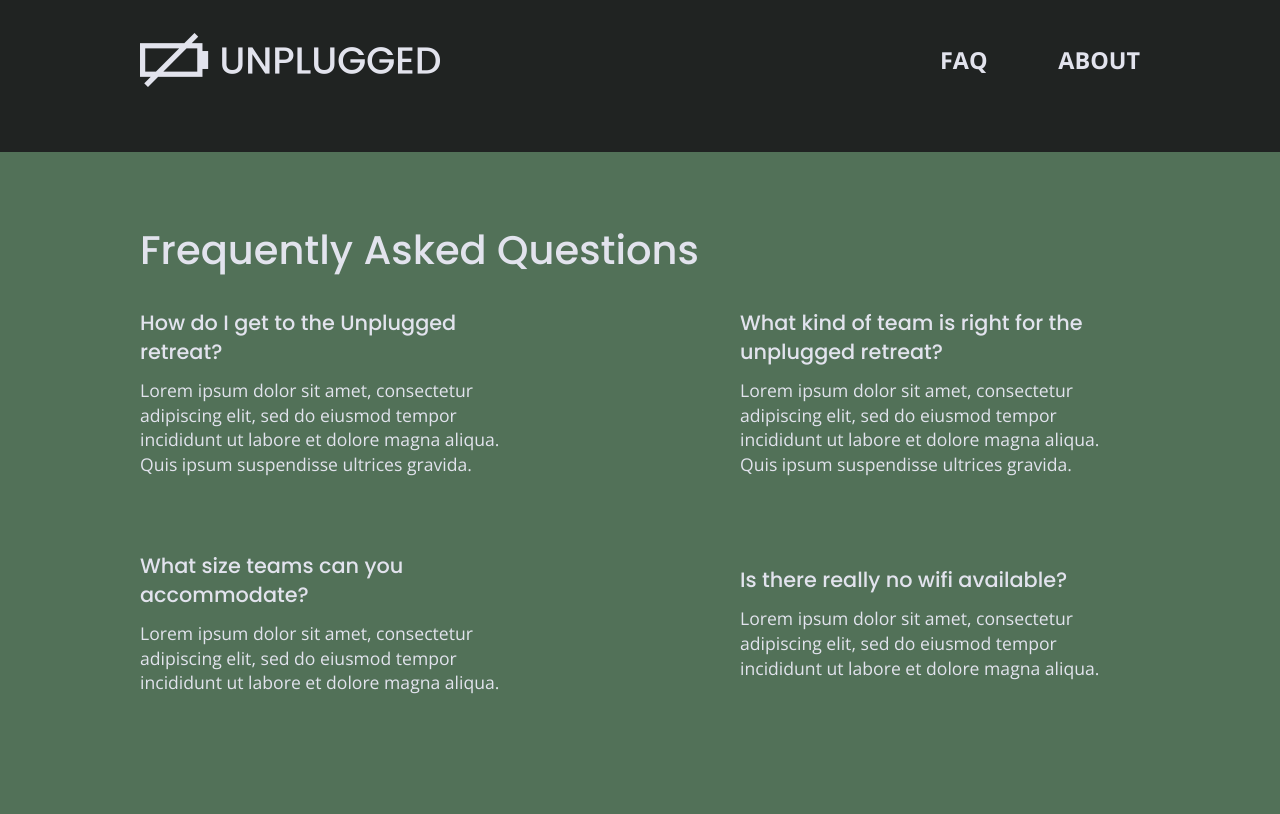
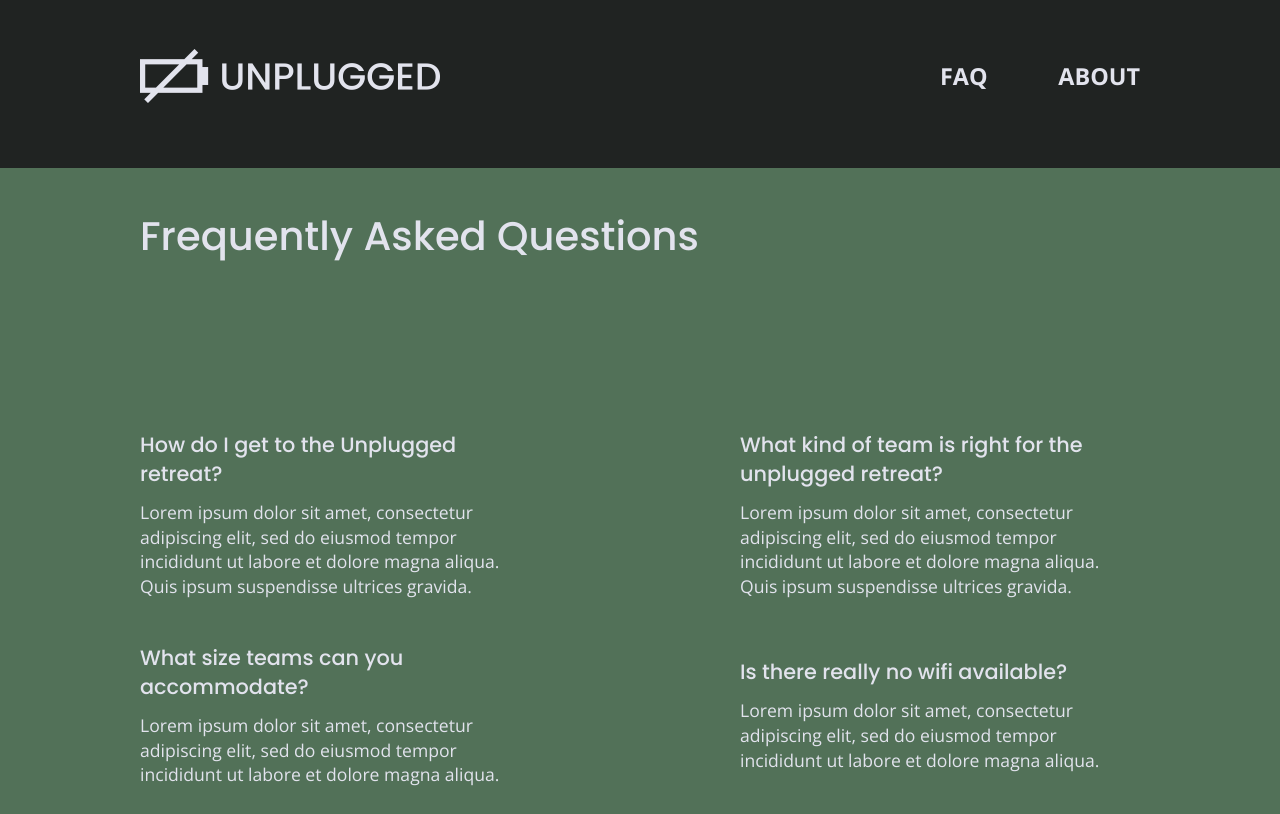
Before and after one commit to codercreative/unplugged-retreat, a website: page faq/index.html in a window 1280 px wide. Shown: the top 814 px of the page. Drawn offline with nearby package versions, Linux system fonts and the light colour scheme.

Commit message:
Finishing touches on CSS file

```diff
--- a/css/main.css
+++ b/css/main.css
@@ -390,25 +390,22 @@
     justify-content: center;
     align-items: center;
     flex-flow: row wrap;
-    margin: 50px 0 0 0;
-    margin: 20px 0 0 0;
+    margin: 10px 0 0 0;
     width: 87%;
-    margin-bottom: 10px;
   }
 
-  .faq h1 {
-    margin-top: 10px;
+  .faq .title {
+    padding: 0;
     text-align: left;
   }
 
   .faq h2 {
-    margin-bottom: 40px;
     margin-bottom: 12px;
     font-size: 1.3em;
   }
 
   .faq-content {
-    margin-bottom: 50px;
+    margin-bottom: 20px;
   }
 
   .faq-content p {
@@ -630,6 +627,10 @@
       justify-content: space-between;
       margin: 0 20px 0 0;
     }
+
+    .mission-content p {
+      width: 90%;
+    }
     .map figure {
       width: 100%;
       height: 0;
@@ -655,7 +656,6 @@
       justify-content: space-between;
       align-items: center;
       flex-flow: row wrap;
-      margin: 30px 0 50px 0;
     }
 
     .faq-content {
@@ -676,6 +676,10 @@
 
     .contact-section .content-wrapper {
       justify-content: space-between;
+    }
+
+    .faq footer {
+      background-color: #E2E3ED;
     }
 
 
@@ -801,7 +805,13 @@
     .mission h2,
     .contact-section .content-wrapper h2 {
       width: 100%;
+      font-size: 2.3em;
     }
+
+    .mission-content p {
+      font-size: 1.3em;
+    }
+
     .map figure {
       width: 100%;
       position: relative; /*this in order to set iframe to absolute*/
@@ -834,14 +844,12 @@
       justify-content: space-between;
       align-items: center;
       flex-flow: row wrap;
-      /* margin: 20px 0 0 0;
-      margin-bottom: 10px; */
     }
 
     .faq .title {
       width: 100%;
       padding-bottom: 0;
-      margin-bottom: 0;
+      margin-bottom: 30px;
     }
 
     .faq h1 {
@@ -851,8 +859,8 @@
       margin-bottom: 0;
     }
 
-    .content-wrapper {
-      padding-top: 0;
+    .faq .content-wrapper {
+      padding-bottom: 120px;
       margin-top: 0;
     }
 
```
